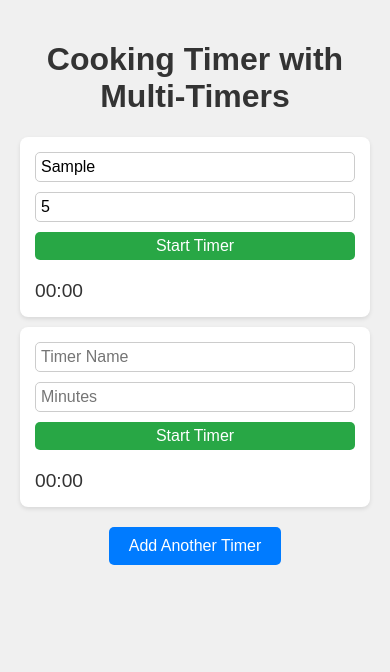
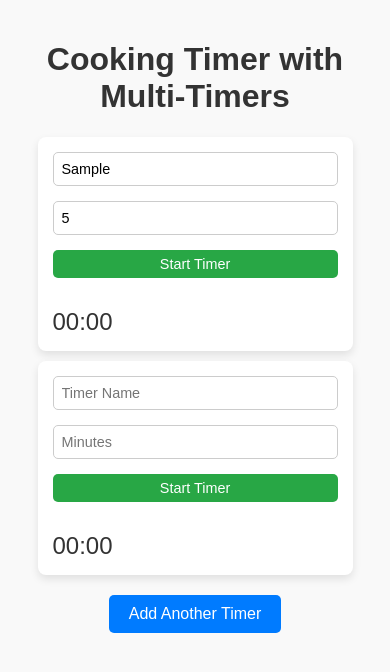
Before and after one commit to neptvnism/Egg-Timer, a plain HTML site: page index.html in a window 390 px wide. Both pictures are taken after typing "Sample", "5" into the empty fields and a click on the button "Add Another Timer". Drawn offline with Linux system fonts and the light colour scheme.

Commit message:
S4
Now there will be a small header that shows the timer name and minutes when the timer starts. I also enhanced the styling with effects, hover animations, and responsive design.

```diff
--- a/index.html
+++ b/index.html
@@ -1,4 +1,4 @@
-<!-- session 4 -->
+<!-- session 4* this is the actual session 4 lol -->
 
 <!DOCTYPE html>
 <html lang="en">
@@ -9,9 +9,10 @@
     <style>
         body {
             font-family: Arial, sans-serif;
-            background-color: #f0f0f0;
+            background-color: #f9f9f9;
             margin: 0;
             padding: 20px;
+            color: #333;
         }
 
         h1 {
@@ -26,60 +27,51 @@
 
         .timer {
             background-color: #fff;
-            padding: 15px;
-            margin-bottom: 10px;
+            padding: 20px;
+            margin-bottom: 15px;
             border-radius: 8px;
-            box-shadow: 0 2px 4px rgba(0, 0, 0, 0.1);
+            box-shadow: 0 4px 8px rgba(0, 0, 0, 0.1);
             display: flex;
             flex-direction: column;
-            gap: 10px;
+            gap: 15px;
+            transition: transform 0.2s, box-shadow 0.2s;
+        }
+
+        .timer:hover {
+            transform: scale(1.02);
+            box-shadow: 0 6px 12px rgba(0, 0, 0, 0.2);
+        }
+
+        .timer .header {
+            font-size: 1.1rem;
+            font-weight: bold;
+            color: #007bff;
+            margin-bottom: 10px;
+            display: none; /* Hidden by default, shown when timer starts */
         }
 
         .timer input[type="text"], .timer input[type="number"] {
             font-size: 1rem;
-            padding: 5px;
+            padding: 8px;
             border-radius: 5px;
             border: 1px solid #ccc;
+            width: 100%;
+            box-sizing: border-box;
         }
 
         .timer button {
             background-color: #28a745;
             color: white;
             border: none;
-            padding: 5px 10px;
+            padding: 8px 15px;
             border-radius: 5px;
             cursor: pointer;
             font-size: 1rem;
+            transition: background-color 0.2s;
         }
 
         .timer button:hover {
             background-color: #218838;
-        }
-
-        .timer .status {
-            font-size: 0.9rem;
-            color: #666;
-        }
-
-        .timer .time {
-            font-size: 1.2rem;
-            color: #333;
-        }
-
-        #add-timer {
-            display: block;
-            margin: 20px auto;
-            padding: 10px 20px;
-            background-color: #007bff;
-            color: white;
-            border: none;
-            border-radius: 5px;
-            font-size: 1rem;
-            cursor: pointer;
-        }
-
-        #add-timer:hover {
-            background-color: #0056b3;
         }
 
         .timer .pause-button {
@@ -97,6 +89,53 @@
         .timer .resume-button:hover {
             background-color: #138496;
         }
+
+        .timer .status {
+            font-size: 0.9rem;
+            color: #666;
+        }
+
+        .timer .time {
+            font-size: 1.5rem;
+            color: #333;
+        }
+
+        #add-timer {
+            display: block;
+            margin: 20px auto;
+            padding: 10px 20px;
+            background-color: #007bff;
+            color: white;
+            border: none;
+            border-radius: 5px;
+            font-size: 1rem;
+            cursor: pointer;
+            transition: background-color 0.2s;
+        }
+
+        #add-timer:hover {
+            background-color: #0056b3;
+        }
+
+        @media (max-width: 768px) {
+            #timer-container {
+                width: 90%;
+            }
+
+            .timer {
+                padding: 15px;
+                margin-bottom: 10px;
+            }
+
+            .timer input[type="text"], .timer input[type="number"] {
+                font-size: 0.9rem;
+            }
+
+            .timer button {
+                padding: 6px 12px;
+                font-size: 0.9rem;
+            }
+        }
     </style>
 </head>
 <body>
@@ -104,6 +143,7 @@
 
     <div id="timer-container">
         <div class="timer">
+            <div class="header"></div>
             <input type="text" placeholder="Timer Name">
             <input type="number" placeholder="Minutes" min="0" max="99">
             <button class="start-button">Start Timer</button>
@@ -122,6 +162,7 @@
             let newTimer = document.createElement('div');
             newTimer.className = 'timer';
             newTimer.innerHTML = `
+                <div class="header"></div>
                 <input type="text" placeholder="Timer Name">
                 <input type="number" placeholder="Minutes" min="0" max="99">
                 <button class="start-button">Start Timer</button>
@@ -154,6 +195,7 @@
             let startButton = timer.querySelector('.start-button');
             let pauseButton = timer.querySelector('.pause-button');
             let resumeButton = timer.querySelector('.resume-button');
+            let header = timer.querySelector('.header');
 
             let minutes = parseInt(inputTime.value) || 0;
             let seconds = 0;
@@ -165,6 +207,12 @@
 
             let totalTime = minutes * 60;
             status.textContent = 'Timer running...';
+
+            // Update header with timer name and minutes
+            header.textContent = `${inputName.value || 'Unnamed Timer'} - ${minutes} minutes`;
+            header.style.display = 'block';
+
+            timer.querySelectorAll('input, button').forEach(el => el.style.display = 'none'); // Hide inputs and buttons
 
             let interval = setInterval(() => {
                 if (totalTime <= 0) {
@@ -219,7 +267,6 @@
                     status.textContent = 'Time is up!';
                     alert(inputName.value + ' Timer finished!');
                     timer.querySelector('.start-button').style.display = 'block';
-                    timer.querySelector('.pause-button').style.display = 'none';
                     resumeButton.style.display = 'none';
                     return;
                 }
@@ -235,25 +282,6 @@
             resumeButton.style.display = 'none';
             timer.querySelector('.pause-button').style.display = 'block';
         }
-
-        // Add event listeners to existing timers
-        document.querySelectorAll('.timer .start-button').forEach(button => {
-            button.addEventListener('click', function() {
-                startTimer(this.parentElement);
-            });
-        });
-
-        document.querySelectorAll('.timer .pause-button').forEach(button => {
-            button.addEventListener('click', function() {
-                pauseTimer(this.parentElement);
-            });
-        });
-
-        document.querySelectorAll('.timer .resume-button').forEach(button => {
-            button.addEventListener('click', function() {
-                resumeTimer(this.parentElement);
-            });
-        });
     </script>
 </body>
 </html>
```
